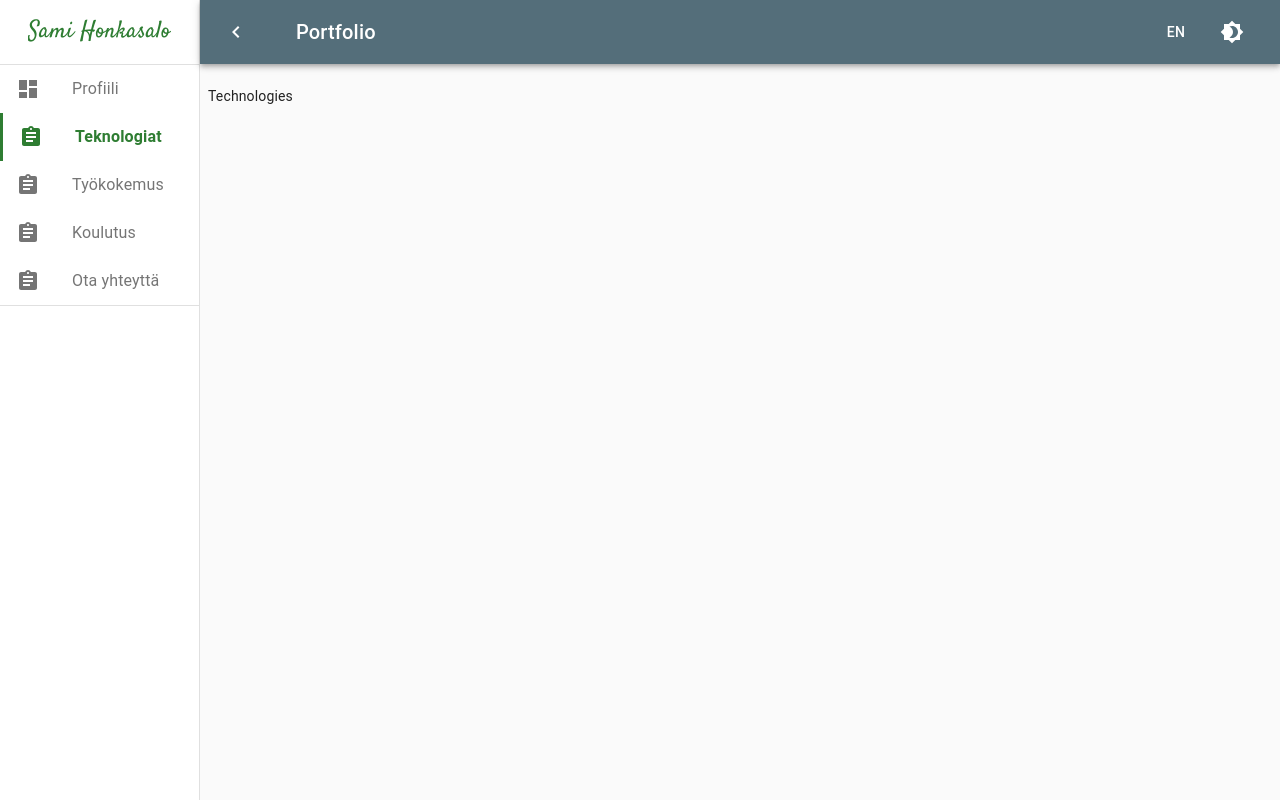
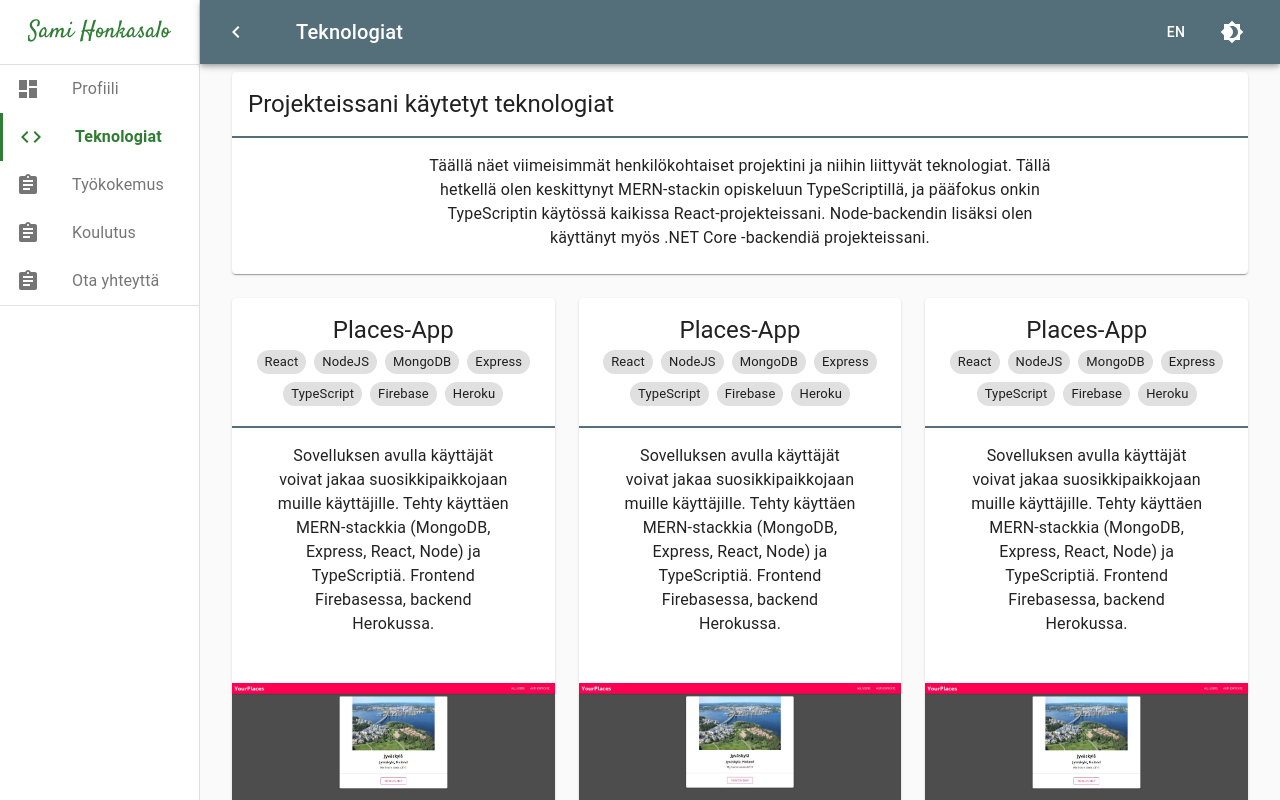
Before and after one commit to SamiHonkasalo/portfolio, a React (Create React App) app: page /technologies in a window 1280 px wide. Built offline with nearby package versions, Linux system fonts and the light colour scheme.

Commit message:
Created the technologies section and a component base for projects

```diff
--- a/src/declarations.d.ts
+++ b/src/declarations.d.ts
@@ -1,2 +1,3 @@
 declare module '*.jpg';
+declare module '*.JPG';
 declare module '*.png';
--- a/src/layout/navigation/NavList.tsx
+++ b/src/layout/navigation/NavList.tsx
@@ -1,6 +1,7 @@
 import React from 'react';
 import DashboardIcon from '@material-ui/icons/Dashboard';
 import AssignmentIcon from '@material-ui/icons/Assignment';
+import CodeIcon from '@material-ui/icons/Code';
 import { useTranslation } from 'react-i18next';
 
 import NavItem from './NavItem';
@@ -13,7 +14,7 @@ const NavList: React.FC = () => {
       <NavItem to="/" icon={<DashboardIcon />} primaryText={t('nav_profile')} />
       <NavItem
         to="/technologies"
-        icon={<AssignmentIcon />}
+        icon={<CodeIcon />}
         primaryText={t('nav_technologies')}
       />
       <NavItem
--- /dev/null
+++ b/src/technologies/Project.tsx
@@ -0,0 +1,161 @@
+import React from 'react';
+import {
+  Card,
+  CardHeader,
+  CardContent,
+  Grid,
+  Typography,
+  CardMedia,
+  CardActions,
+  Link,
+  Chip,
+  Button,
+  ButtonProps,
+  ExtendButtonBase,
+  ButtonTypeMap,
+} from '@material-ui/core';
+import { makeStyles, Theme } from '@material-ui/core/styles';
+import VisibilityIcon from '@material-ui/icons/Visibility';
+import GitHubIcon from '@material-ui/icons/GitHub';
+
+const useStyles = makeStyles((theme: Theme) => ({
+  header: {
+    borderBottom: `2px solid${theme.palette.primary.main}`,
+  },
+  media: {
+    height: '13rem',
+    backgroundSize: 'contain',
+  },
+  card: {
+    height: '100%',
+  },
+  chips: {
+    display: 'flex',
+    justifyContent: 'center',
+    flexWrap: 'wrap',
+    '& > *': {
+      margin: theme.spacing(0.5),
+    },
+  },
+}));
+interface Props {
+  title: string;
+  technologies: string[];
+  github: { url: string; title: string }[];
+  url: string;
+  image: string;
+  description: string;
+}
+
+const SiteButton = React.forwardRef<
+  // eslint-disable-next-line @typescript-eslint/no-explicit-any
+  any,
+  Omit<ButtonProps, 'variant' | 'color' | 'endIcon'>
+>((props, ref) => (
+  <Button
+    size="small"
+    ref={ref}
+    variant="outlined"
+    color="secondary"
+    endIcon={<VisibilityIcon />}
+    aria-label="Open site"
+    title="Open site"
+    // eslint-disable-next-line react/jsx-props-no-spreading
+    {...props}
+  />
+)) as ExtendButtonBase<ButtonTypeMap>;
+
+const GitHubButton = React.forwardRef<
+  // eslint-disable-next-line @typescript-eslint/no-explicit-any
+  any,
+  Omit<ButtonProps, 'variant' | 'color' | 'endIcon'>
+>((props, ref) => (
+  <Button
+    size="small"
+    ref={ref}
+    variant="outlined"
+    color="secondary"
+    endIcon={<GitHubIcon />}
+    aria-label={props['aria-label']}
+    title={props.title}
+    // eslint-disable-next-line react/jsx-props-no-spreading
+    {...props}
+  />
+)) as ExtendButtonBase<ButtonTypeMap>;
+
+const Project = ({
+  title,
+  technologies,
+  github,
+  url,
+  image,
+  description,
+}: Props) => {
+  const classes = useStyles();
+  return (
+    <Card className={classes.card}>
+      <CardHeader
+        titleTypographyProps={{ align: 'center' }}
+        title={title}
+        className={classes.header}
+        subheader={
+          <div className={classes.chips}>
+            {technologies.map((t) => (
+              <Chip size="small" label={t} />
+            ))}
+          </div>
+        }
+      />
+      <Grid container justify="center">
+        <Grid item xs={12} md={10}>
+          <CardContent>
+            <Typography align="center" variant="body1">
+              {description}
+            </Typography>
+          </CardContent>
+        </Grid>
+      </Grid>
+      <CardMedia
+        component={Link}
+        href={url}
+        target="_blank"
+        rel="noreferrer"
+        image={image}
+        className={classes.media}
+        title={title}
+      />
+      <CardActions style={{ justifyContent: 'center' }}>
+        <Grid container spacing={2} justify="center">
+          <Grid item>
+            <SiteButton
+              component={Link}
+              href={url}
+              target="_blank"
+              rel="noreferrer"
+            >
+              Site
+            </SiteButton>
+          </Grid>
+          {github.map((g) => {
+            return (
+              <Grid item>
+                <GitHubButton
+                  component={Link}
+                  href={g.url}
+                  target="_blank"
+                  rel="noreferrer"
+                  title={`GitHub ${g.title}`}
+                  aria-label={`GitHub ${g.title}`}
+                >
+                  {g.title}
+                </GitHubButton>
+              </Grid>
+            );
+          })}
+        </Grid>
+      </CardActions>
+    </Card>
+  );
+};
+
+export default Project;
--- a/src/technologies/Technologies.tsx
+++ b/src/technologies/Technologies.tsx
@@ -1,10 +1,147 @@
-import React from 'react';
+import React, { useEffect } from 'react';
+import {
+  Card,
+  Container,
+  CardHeader,
+  CardContent,
+  Grid,
+  Typography,
+  useMediaQuery,
+  useTheme,
+} from '@material-ui/core';
+import { makeStyles, Theme } from '@material-ui/core/styles';
+import { useTranslation } from 'react-i18next';
+
+import useTitle from '../utils/hooks/useTitle';
+import Project from './Project';
+import placesImage from '../assets/images/places-app.JPG';
+
+const useStyles = makeStyles((theme: Theme) => ({
+  header: {
+    borderBottom: `2px solid${theme.palette.primary.main}`,
+  },
+  card: {
+    height: '100%',
+  },
+}));
 
 const Technologies: React.FC = () => {
+  const { t } = useTranslation();
+  const classes = useStyles();
+  const setTitle = useTitle();
+  const theme = useTheme();
+  const isSmall = useMediaQuery(theme.breakpoints.down('sm'));
+
+  useEffect(() => {
+    setTitle(t('nav_technologies'));
+  }, [setTitle, t]);
+
   return (
-    <div>
-      <p>Technologies</p>
-    </div>
+    <Container>
+      <Grid container spacing={3}>
+        <Grid item xs={12}>
+          <Card>
+            <CardHeader
+              title={t('techologies_intro_title')}
+              className={classes.header}
+            />
+            <Grid container justify="center">
+              <Grid item xs={12} md={8}>
+                <CardContent>
+                  <Typography
+                    variant="body1"
+                    align={isSmall ? 'left' : 'center'}
+                  >
+                    {t('technologies_intro')}
+                  </Typography>
+                </CardContent>
+              </Grid>
+            </Grid>
+          </Card>
+        </Grid>
+        <Grid item xs={12} sm={6} md={4}>
+          <Project
+            title="Places-App"
+            technologies={[
+              'React',
+              'NodeJS',
+              'MongoDB',
+              'Express',
+              'TypeScript',
+              'Firebase',
+              'Heroku',
+            ]}
+            description={t('places_description')}
+            github={[
+              {
+                title: 'Frontend',
+                url: 'https://github.com/SamiHonkasalo/mern-frontend',
+              },
+              {
+                title: 'Backend',
+                url: 'https://github.com/SamiHonkasalo/mern-backend',
+              },
+            ]}
+            image={placesImage}
+            url="https://mern-279016.web.app/"
+          />
+        </Grid>
+        <Grid item xs={12} sm={6} md={4}>
+          <Project
+            title="Places-App"
+            technologies={[
+              'React',
+              'NodeJS',
+              'MongoDB',
+              'Express',
+              'TypeScript',
+              'Firebase',
+              'Heroku',
+            ]}
+            description={t('places_description')}
+            github={[
+              {
+                title: 'Frontend',
+                url: 'https://github.com/SamiHonkasalo/mern-frontend',
+              },
+              {
+                title: 'Backend',
+                url: 'https://github.com/SamiHonkasalo/mern-backend',
+              },
+            ]}
+            image={placesImage}
+            url="https://mern-279016.web.app/"
+          />
+        </Grid>
+        <Grid item xs={12} sm={6} md={4}>
+          <Project
+            title="Places-App"
+            technologies={[
+              'React',
+              'NodeJS',
+              'MongoDB',
+              'Express',
+              'TypeScript',
+              'Firebase',
+              'Heroku',
+            ]}
+            description={t('places_description')}
+            github={[
+              {
+                title: 'Frontend',
+                url: 'https://github.com/SamiHonkasalo/mern-frontend',
+              },
+              {
+                title: 'Backend',
+                url: 'https://github.com/SamiHonkasalo/mern-backend',
+              },
+            ]}
+            image={placesImage}
+            url="https://mern-279016.web.app/"
+          />
+        </Grid>
+      </Grid>
+    </Container>
   );
 };
 
--- a/src/translations.json
+++ b/src/translations.json
@@ -12,7 +12,10 @@
       "profile_seeking_title": "What am I looking for?",
       "profile_why_title": "Why Sami?",
       "profile_why": "I'm agile, persistent, adaptive and a fast learner. I'm good at managing my own time and I can handle my tasks in time. You can also always trust that I will ask for help and guidance if I face an issue that I cannot handle on my own. If this sounds a bit too good to be true, here's a direct quote from a previous employer: 'Sami has shown resourcefulness and great problem solving skills on his assignments. The assignments have been handled with an active grasp and the results have been excellent.'",
-      "profile_seeking": "From my future work place I hope to find a social atmosphere and interesting assignments and projects. I'm always excited to meet new people and to learn new things!"
+      "profile_seeking": "From my future work place I hope to find a social atmosphere and interesting assignments and projects. I'm always excited to meet new people and to learn new things!",
+      "techologies_intro_title": "Technologies used in my projects",
+      "technologies_intro": "Here you'll see my latest personal projects and the technologies I'm most interested in. Currently I am focused on learning more about the MERN stack with TypeScript and my main focus is to use TS on all my React projects. Besides Node I am also using .NET Core back-end on my projects.",
+      "places_description": "Application that allows users to share places that they like. Created with the MERN (MongoDB, Express, React, Node) stack using TypeScript, front-end hosted at Firebase, back-end at Heroku"
     }
   },
   "fi": {
@@ -28,7 +31,10 @@
       "profile_seeking_title": "Mitä etsin?",
       "profile_why_title": "Miksi Sami?",
       "profile_why": "Olen reipas, nopeasti oppiva, sinnikäs ja sopeutuva. Hoidan työtehtäväni ajallaan, ja osaan aina kysyä tarvittaessa apua. Mikäli tämä kuulostaa uskomattomalta, niin tässä lainaus aiemmalta työnantajaltani: 'Työtehtävien hoidossa Sami on osoittanut neuvokkuutta ja loistavaa ongelmanratkaisukykyä. Työtehtävänsä Sami on hoitanut aktiivisella otteella ja tulokset ovat olleet erinomaisia.'",
-      "profile_seeking": "Tulevalta työpaikaltani toivon ja odotan hyvää sosiaalista ilmapiiriä ja mielenkiintoisia työtehtäviä. Olen aina kiinnostunut tutustumaan uusiin ihmisiin ja oppimaan uusia asioita! Tällä hetkellä olen eniten kiinnostunut fullstack-kehityksestä"
+      "profile_seeking": "Tulevalta työpaikaltani toivon ja odotan hyvää sosiaalista ilmapiiriä ja mielenkiintoisia työtehtäviä. Olen aina kiinnostunut tutustumaan uusiin ihmisiin ja oppimaan uusia asioita! Tällä hetkellä olen eniten kiinnostunut fullstack-kehityksestä",
+      "techologies_intro_title": "Projekteissani käytetyt teknologiat",
+      "technologies_intro": "Täällä näet viimeisimmät henkilökohtaiset projektini ja niihin liittyvät teknologiat. Tällä hetkellä olen keskittynyt MERN-stackin opiskeluun TypeScriptillä, ja pääfokus onkin TypeScriptin käytössä kaikissa React-projekteissani. Node-backendin lisäksi olen käyttänyt myös .NET Core -backendiä projekteissani.",
+      "places_description": "Sovelluksen avulla käyttäjät voivat jakaa suosikkipaikkojaan muille käyttäjille. Tehty käyttäen MERN-stackkia (MongoDB, Express, React, Node) ja TypeScriptiä. Frontend Firebasessa, backend Herokussa."
     }
   }
 }
```
Also changed, not shown: src/assets/images/places-app.JPG (added).
